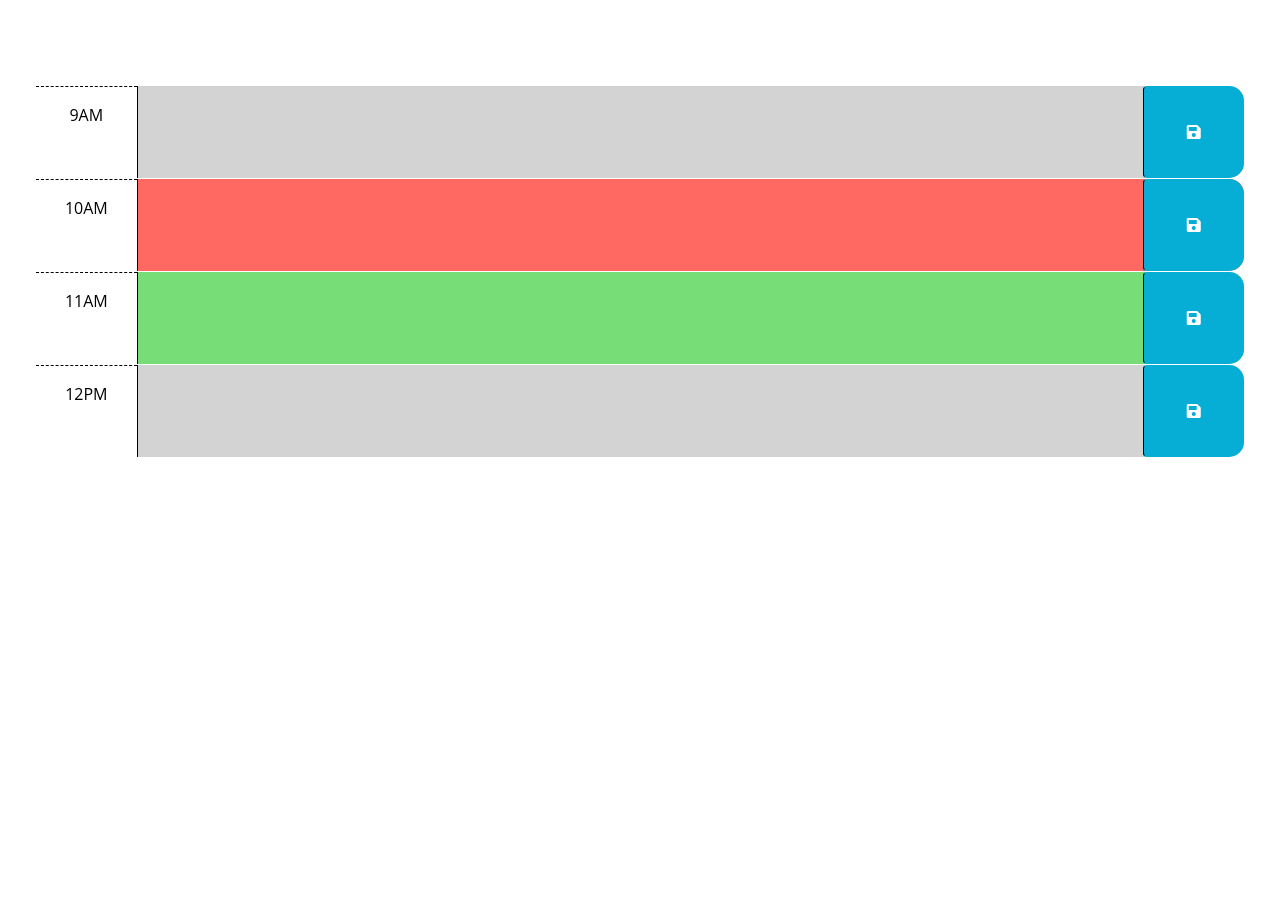
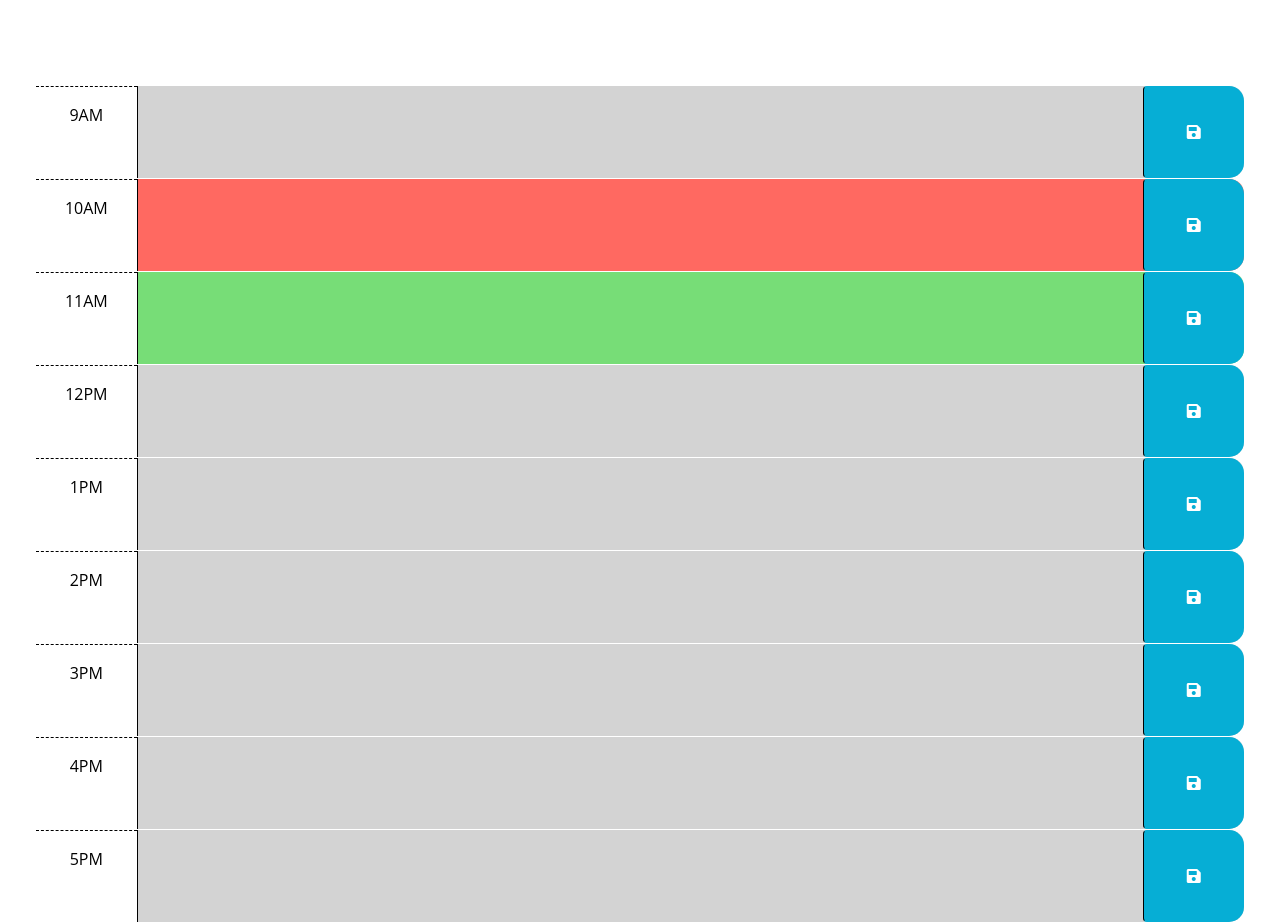
Before and after one commit to tmalenga/workTimeScheduler, a plain HTML site: page index.html in a window 1280 px wide. Shown: the part 166-1088 px from the top of the page. Before the commit the page ends 800 px from the top, so only its background shows below. Drawn offline with nearby package versions, Linux system fonts and the light colour scheme.

Commit message:
Add all timeslots - complete HTML

```diff
--- a/index.html
+++ b/index.html
@@ -76,7 +76,45 @@
         </button>
       </div>
 
+      <div id="hour-13" class="row time-block past">
+        <div class="col-2 col-md-1 hour text-center py-3">1PM</div>
+        <textarea class="col-8 col-md-10 description" rows="3"> </textarea>
+        <button class="btn saveBtn col-2 col-md-1" aria-label="save">
+          <i class="fas fa-save" aria-hidden="true"></i>
+        </button>
+      </div>
 
+      <div id="hour-14" class="row time-block past">
+        <div class="col-2 col-md-1 hour text-center py-3">2PM</div>
+        <textarea class="col-8 col-md-10 description" rows="3"> </textarea>
+        <button class="btn saveBtn col-2 col-md-1" aria-label="save">
+          <i class="fas fa-save" aria-hidden="true"></i>
+        </button>
+      </div>
+
+      <div id="hour-15" class="row time-block past">
+        <div class="col-2 col-md-1 hour text-center py-3">3PM</div>
+        <textarea class="col-8 col-md-10 description" rows="3"> </textarea>
+        <button class="btn saveBtn col-2 col-md-1" aria-label="save">
+          <i class="fas fa-save" aria-hidden="true"></i>
+        </button>
+      </div>
+
+      <div id="hour-16" class="row time-block past">
+        <div class="col-2 col-md-1 hour text-center py-3">4PM</div>
+        <textarea class="col-8 col-md-10 description" rows="3"> </textarea>
+        <button class="btn saveBtn col-2 col-md-1" aria-label="save">
+          <i class="fas fa-save" aria-hidden="true"></i>
+        </button>
+      </div>
+
+      <div id="hour-17" class="row time-block past">
+        <div class="col-2 col-md-1 hour text-center py-3">5PM</div>
+        <textarea class="col-8 col-md-10 description" rows="3"> </textarea>
+        <button class="btn saveBtn col-2 col-md-1" aria-label="save">
+          <i class="fas fa-save" aria-hidden="true"></i>
+        </button>
+      </div>
 
 
     </div>
```
